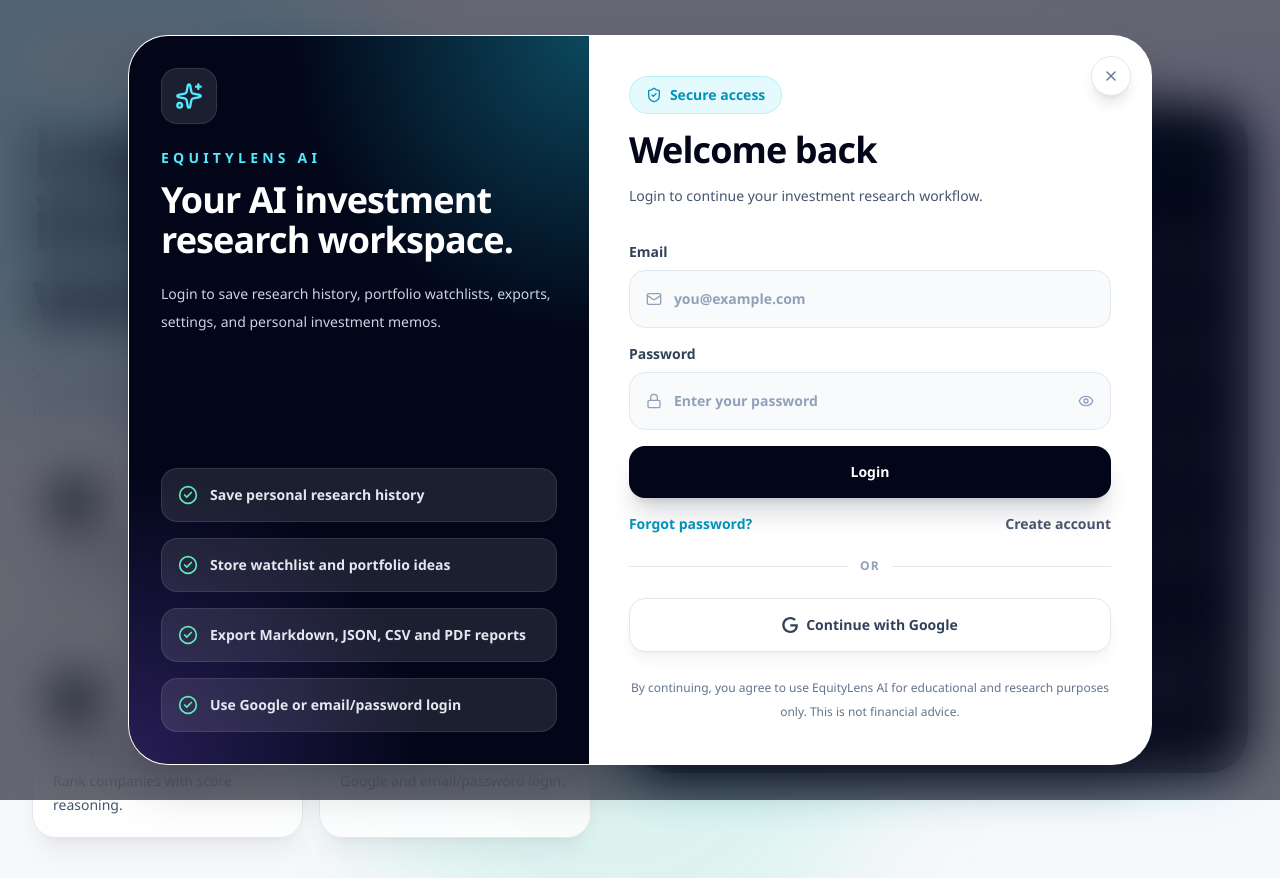
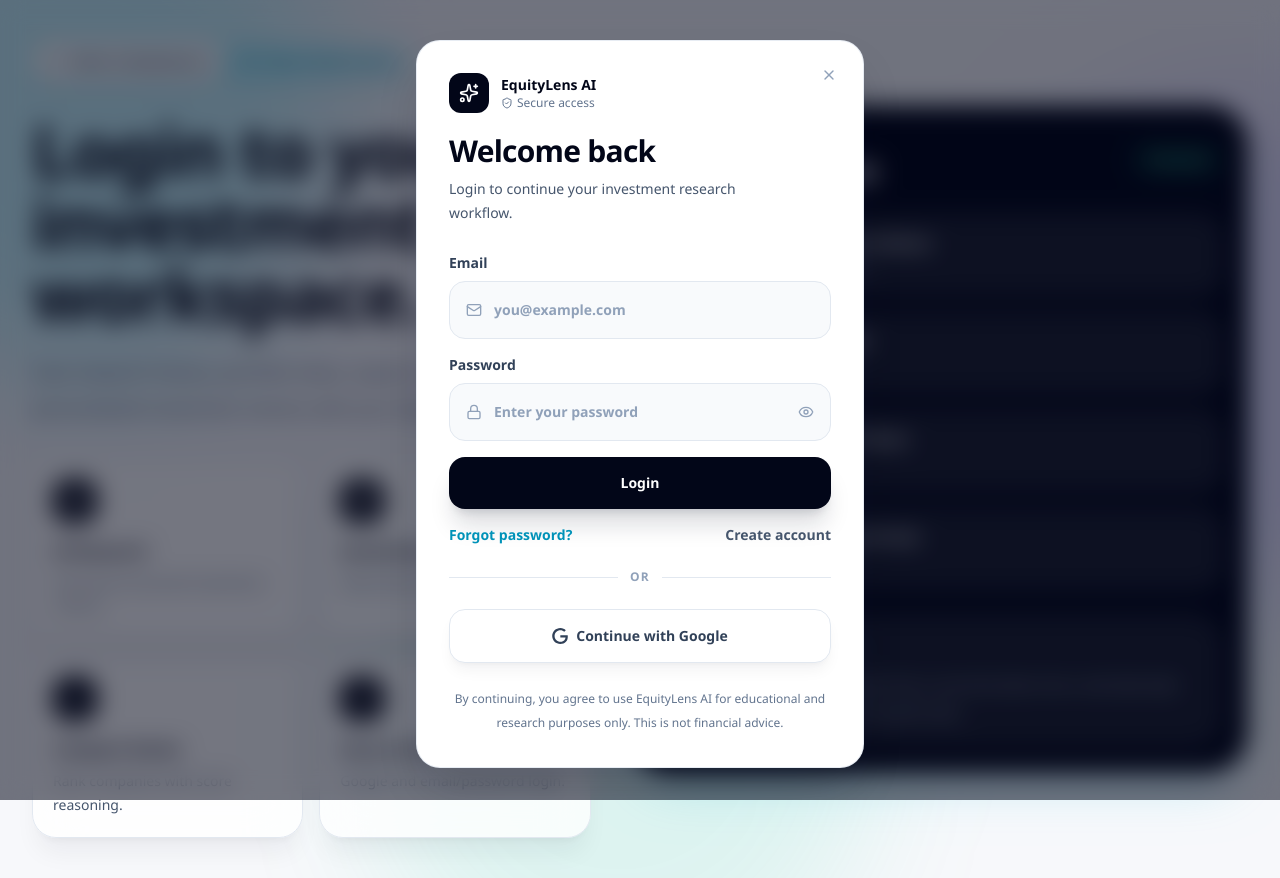
Before and after one commit to shudhanshu002/equity-lens, a Next.js app: page /auth/login in a window 1280 px wide. Built offline with nearby package versions, Linux system fonts and the light colour scheme.

Commit message:
fix vercel prisma type check build issue

```diff
--- a/src/components/auth/auth-modal.tsx
+++ b/src/components/auth/auth-modal.tsx
@@ -4,7 +4,6 @@
 import { signIn } from "next-auth/react";
 import {
     ArrowLeft,
-    CheckCircle2,
     Eye,
     EyeOff,
     Loader2,
@@ -286,59 +285,35 @@
     }
 
     return (
-        <div className="fixed inset-0 z-[100] flex items-center justify-center bg-slate-950/60 px-4 py-8 backdrop-blur-xl">
-            <div className="relative grid max-h-[92vh] w-full max-w-5xl overflow-hidden rounded-[2.5rem] border border-white/10 bg-white shadow-2xl shadow-slate-950/30 dark:bg-slate-950 lg:grid-cols-[0.9fr_1.1fr]">
+        <div className="fixed inset-0 z-[100] overflow-y-auto bg-slate-950/55 px-4 py-6 backdrop-blur-md sm:py-10">
+            <div className="relative mx-auto w-full max-w-md overflow-hidden rounded-3xl border border-slate-200/80 bg-white shadow-2xl shadow-slate-950/20 dark:border-white/10 dark:bg-slate-950">
                 <button
                     onClick={onClose}
-                    className="absolute right-5 top-5 z-20 flex h-10 w-10 items-center justify-center rounded-full border border-slate-200 bg-white text-slate-500 shadow-lg transition hover:-translate-y-0.5 dark:border-white/10 dark:bg-white/10 dark:text-slate-300"
+                    aria-label="Close authentication"
+                    className="absolute right-4 top-4 z-20 flex h-9 w-9 items-center justify-center rounded-xl text-slate-400 transition hover:bg-slate-100 hover:text-slate-700 dark:hover:bg-white/10 dark:hover:text-white"
                 >
                     <X className="h-4 w-4" />
                 </button>
 
-                <div className="relative hidden overflow-hidden bg-slate-950 p-8 text-white lg:block">
-                    <div className="absolute inset-0 bg-[radial-gradient(circle_at_top_right,_rgba(34,211,238,0.32),_transparent_35%),radial-gradient(circle_at_bottom_left,_rgba(139,92,246,0.28),_transparent_35%)]" />
-
-                    <div className="relative flex h-full flex-col justify-between">
-                        <div>
-                            <div className="mb-6 flex h-14 w-14 items-center justify-center rounded-2xl border border-white/10 bg-white/10">
-                                <Sparkles className="h-7 w-7 text-cyan-300" />
+                <div className="p-6 sm:p-8">
+                    <div className="mb-7 pr-10">
+                        <div className="mb-5 flex items-center gap-3">
+                            <div className="flex h-10 w-10 items-center justify-center rounded-xl bg-slate-950 text-white dark:bg-white dark:text-slate-950">
+                                <Sparkles className="h-5 w-5" />
                             </div>
-
-                            <p className="mb-3 text-sm font-black uppercase tracking-[0.3em] text-cyan-300">
-                                EquityLens AI
-                            </p>
-
-                            <h2 className="text-4xl font-black tracking-tight">
-                                Your AI investment research workspace.
-                            </h2>
-
-                            <p className="mt-5 text-sm leading-7 text-slate-300">
-                                Login to save research history, portfolio watchlists, exports,
-                                settings, and personal investment memos.
-                            </p>
+                            <div>
+                                <p className="text-sm font-bold text-slate-950 dark:text-white">EquityLens AI</p>
+                                <p className="flex items-center gap-1 text-xs text-slate-500 dark:text-slate-400">
+                                    <ShieldCheck className="h-3 w-3" /> Secure access
+                                </p>
+                            </div>
                         </div>
 
-                        <div className="space-y-4">
-                            <AuthFeature text="Save personal research history" />
-                            <AuthFeature text="Store watchlist and portfolio ideas" />
-                            <AuthFeature text="Export Markdown, JSON, CSV and PDF reports" />
-                            <AuthFeature text="Use Google or email/password login" />
-                        </div>
-                    </div>
-                </div>
-
-                <div className="max-h-[92vh] overflow-y-auto p-6 md:p-10">
-                    <div className="mb-8 pr-12">
-                        <div className="mb-4 inline-flex items-center gap-2 rounded-full border border-cyan-400/20 bg-cyan-400/10 px-4 py-2 text-sm font-bold text-cyan-600 dark:text-cyan-300">
-                            <ShieldCheck className="h-4 w-4" />
-                            Secure access
-                        </div>
-
-                        <h1 className="text-3xl font-black tracking-tight text-slate-950 dark:text-white md:text-4xl">
+                        <h1 className="text-2xl font-bold tracking-tight text-slate-950 dark:text-white sm:text-3xl">
                             {getTitle(mode)}
                         </h1>
 
-                        <p className="mt-3 text-sm leading-7 text-slate-600 dark:text-slate-400">
+                        <p className="mt-2 text-sm leading-6 text-slate-600 dark:text-slate-400">
                             {getDescription(mode)}
                         </p>
                     </div>
@@ -648,15 +623,6 @@
     );
 }
 
-function AuthFeature({ text }: { text: string }) {
-    return (
-        <div className="flex items-center gap-3 rounded-2xl border border-white/10 bg-white/10 p-4">
-            <CheckCircle2 className="h-5 w-5 text-emerald-300" />
-            <p className="text-sm font-bold text-slate-200">{text}</p>
-        </div>
-    );
-}
-
 function InputField({
     icon,
     label,
```
Also changed, not shown: src/components/auth/user-menu.tsx (+24 -57 lines).
